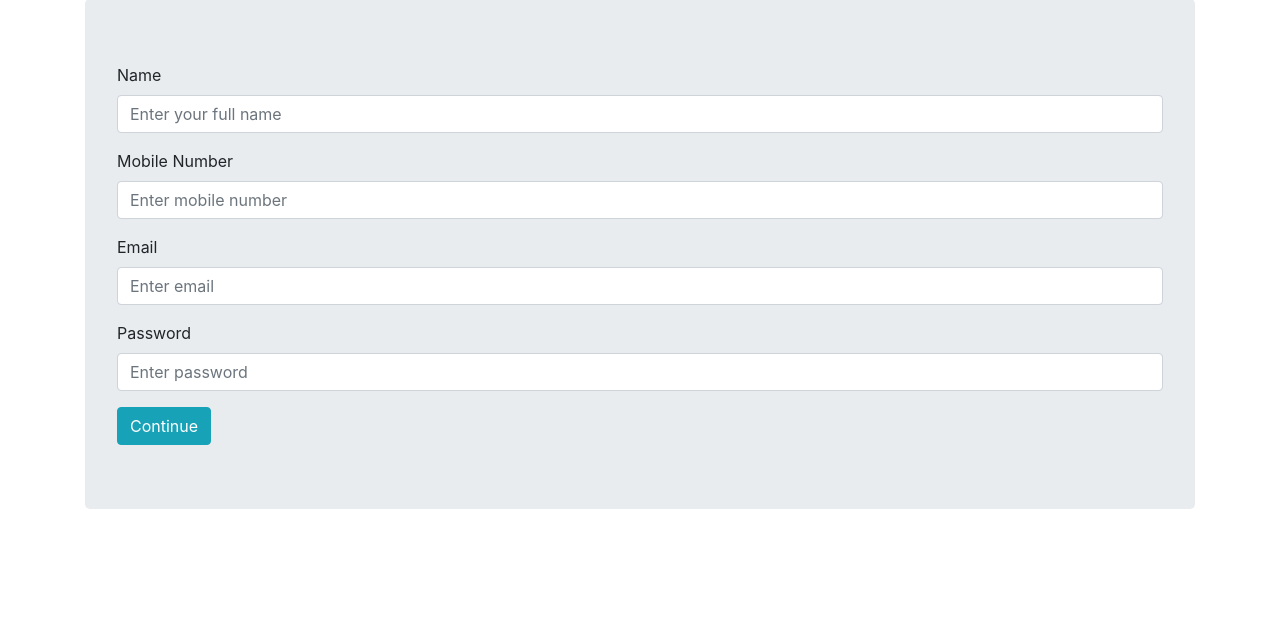
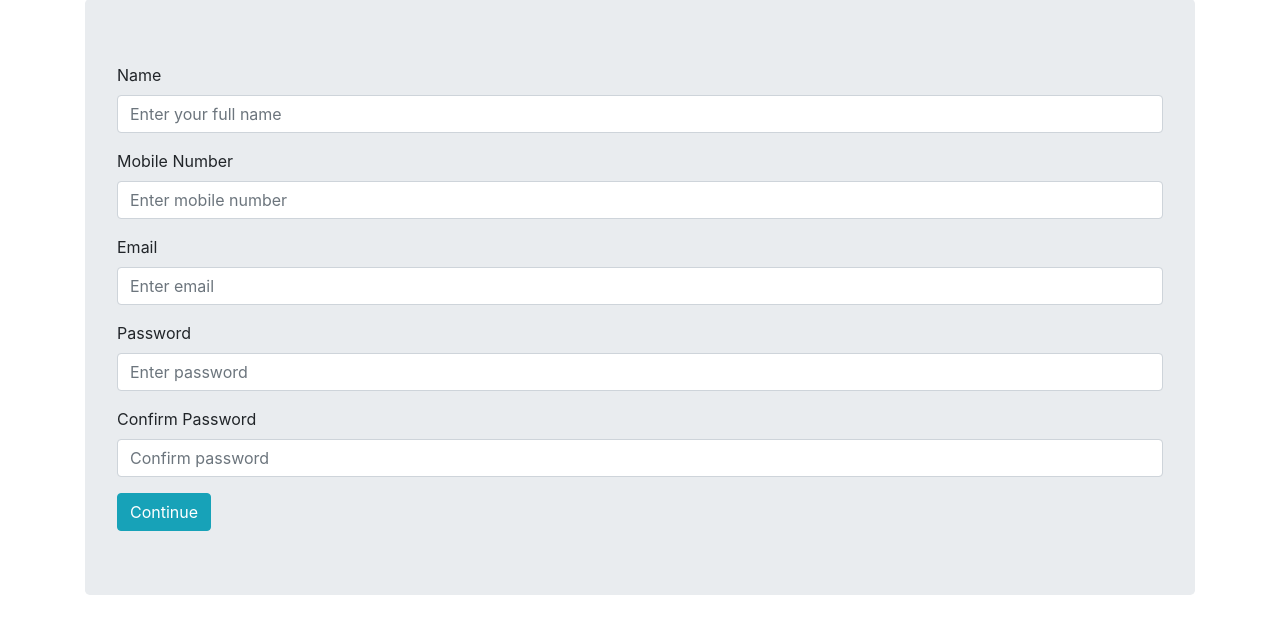
Before and after one commit to tanuj208/ShoppingWebApp, a Flask app: page /signup in a window 1280 px wide. Shown: the part 57-691 px from the top of the page. Run offline with Flask 2, Linux system fonts and the light colour scheme; some libraries are stand-ins or nearby versions.

Commit message:
LOGIN COMPLETE

```diff
--- a/app.py
+++ b/app.py
@@ -12,8 +12,8 @@ class User(Base):
 
 	id = Column('id', Integer,Sequence('user_id_seq'),primary_key=True)
 	name = Column('name',String(255))
-	email = Column('email',String(255),unique= True)
-	mobile = Column('mobile',String(15),unique=True)
+	email = Column('email',String(255))
+	mobile = Column('mobile',String(15))
 	password = Column('password',String(25))
 
 	def __repr__(self):
@@ -26,33 +26,64 @@ Base.metadata.create_all(bind=engine)
 Session = sessionmaker(bind=engine)
 sqlsession = Session()
 
-@app.route('/', methods=['POST','GET'])
-def index(name=None,log=False):
+@app.route('/')
+@app.route('/<name>')
+def index(name=None):
 	return render_template("homepage.html")
 
 @app.route('/login', methods=['POST','GET'])
 def login():
 	if request.method=='POST':
-		if request.form['password']=='password' and request.form['email']=='abc@abc.com':
-			return index()
+		password=str(request.form['password'])
+		email=str(request.form['email'])
+		user = sqlsession.query(User).filter_by(email=email).first()
+		if email=='' or password=='':
+			return render_template("login.html",error="Fields can't be empty")
+		if user is None:
+			return render_template("login.html",error="Email does not exist!")
+		elif user.password==password:
+			sqlsession.add(user)
+			sqlsession.commit()
+			session['user']=user.name
+			return redirect(url_for('index',name=user.name))
 		else:
-			flash('wrong password!')
-			return render_template("login.html")
-	return render_template('login.html')
+			return render_template("login.html",error="Wrong Password!")
+	return render_template('login.html',error=None)
 
 @app.route('/signup', methods=['POST','GET'])
 def signup():
 	if request.method=='POST':
+		error=None
 		user = User()
 		user.email=str(request.form['email'])
 		user.name=str(request.form['name'])
 		user.mobile=str(request.form['tel'])
 		user.password=str(request.form['password'])
+		confirm=str(request.form['confirmation'])
+
+		if user.email=='' or user.name=='' or user.mobile=='' or user.password=='':
+			error="Field can't be empty"
+
+		elif len(user.password)<8:
+			error="Password should be more than 8 characters"
+
+		elif confirm!=user.password:
+			error="Passwords do not match"
+
+		elif sqlsession.query(User).filter_by(email=user.email).first() is not None:
+			error="Email exists"
+
+		elif sqlsession.query(User).filter_by(mobile=user.mobile).first() is not None:
+			error="Mobile number exists"
+
+		if error:
+			return render_template('signup.html',error=error)
+
 		sqlsession.add(user)
 		sqlsession.commit()
 		session['user']=user.name
-		return index()
-	return render_template('signup.html')
+		return redirect(url_for('index',name=user.name))
+	return render_template('signup.html',error=None)
 
 @app.route('/usertable')
 def usertable():
--- a/templates/signup.html
+++ b/templates/signup.html
@@ -30,7 +30,18 @@
 					<label for="password">Password</label>
 					<input type="password" name="password" class="form-control" id="password" placeholder="Enter password">
 				</div>
-				<input type="submit" class="btn btn-info" value="Continue"><br>
+
+				<div class="form-group">
+					<label for="confirmation">Confirm Password</label>
+					<input type="password" name="confirmation" class="form-control" id="confirmation" placeholder="Confirm password">
+				</div>
+
+				{% if error %}
+				<div>
+					<p class="text-danger"> {{error}} </p>
+				</div>
+				{% endif %}
+				<input type="submit" class="btn btn-info" value="Continue">
 			</div>
 		</form>
 	</div>
```
Also changed, not shown: templates/login.html (+8 -3 lines), user.db.
